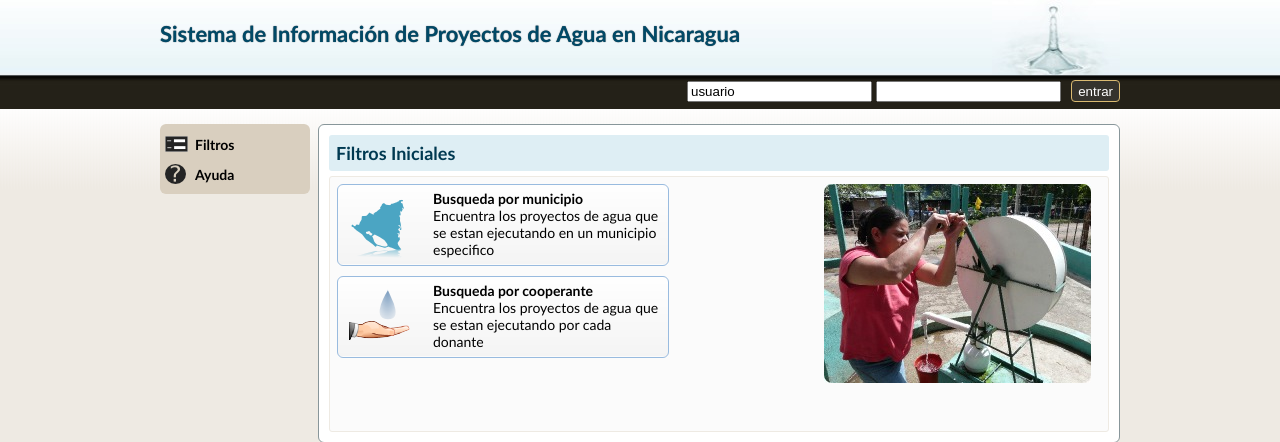
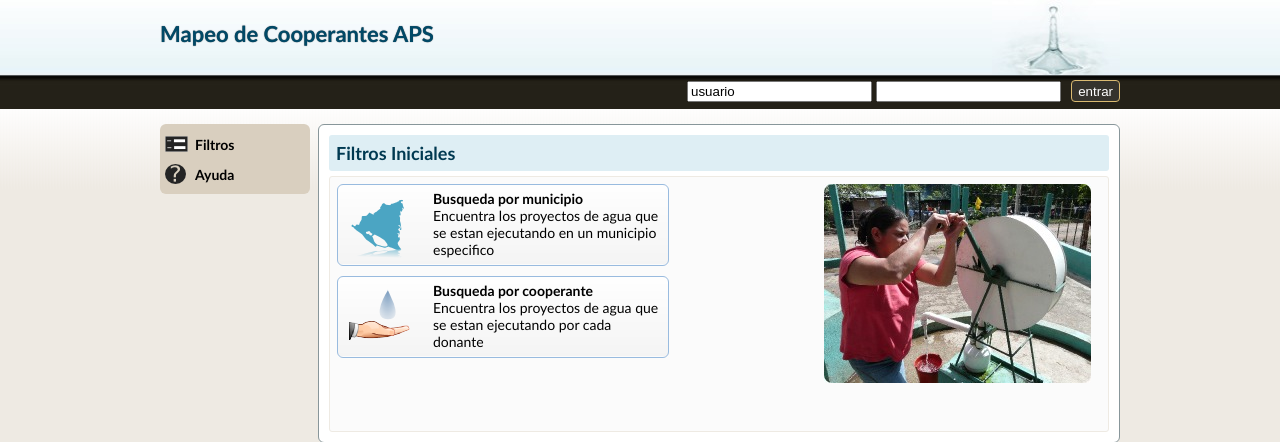
Before and after one commit to fitoria/aguasan, a Django app: page / in a window 1280 px wide. Shown: the top 442 px of the page. Run offline with Django 3.2, Linux system fonts and the light colour scheme; parts of the project's set-up code (start-up, migrations or seed data) failed here and were passed over.

Commit message:
Cambiar titulo del sistema a Mapeo de Cooperantes APS

```diff
--- a/aguasan/templates/base.html
+++ b/aguasan/templates/base.html
@@ -2,7 +2,7 @@
 <meta http-equiv="Content-Type" content="text/html; charset=utf-8"/>
 <html lang="es">
 <head>
-    <title>SISTEMA DE INFORMACION AGUASAN {%block title%}{%endblock%}</title>
+    <title>Mapeo de Cooperantes APS - {%block title%}{%endblock%}</title>
     <style type="text/css">
         @import url({{MEDIA_URL}}css/estilo.css);
     </style>
@@ -17,7 +17,7 @@
   <!-- Comienza el header -->
         <div id="header">
            <div id="header_contenedor">
-			   <div id="logo" class="izq">Sistema de Información de Proyectos de Agua en Nicaragua</div>
+			   <div id="logo" class="izq">Mapeo de Cooperantes APS</div>
 			   <div id="imagen_header" class="der"></div>
 			   <div class="separador"></div>
 <!--
```
